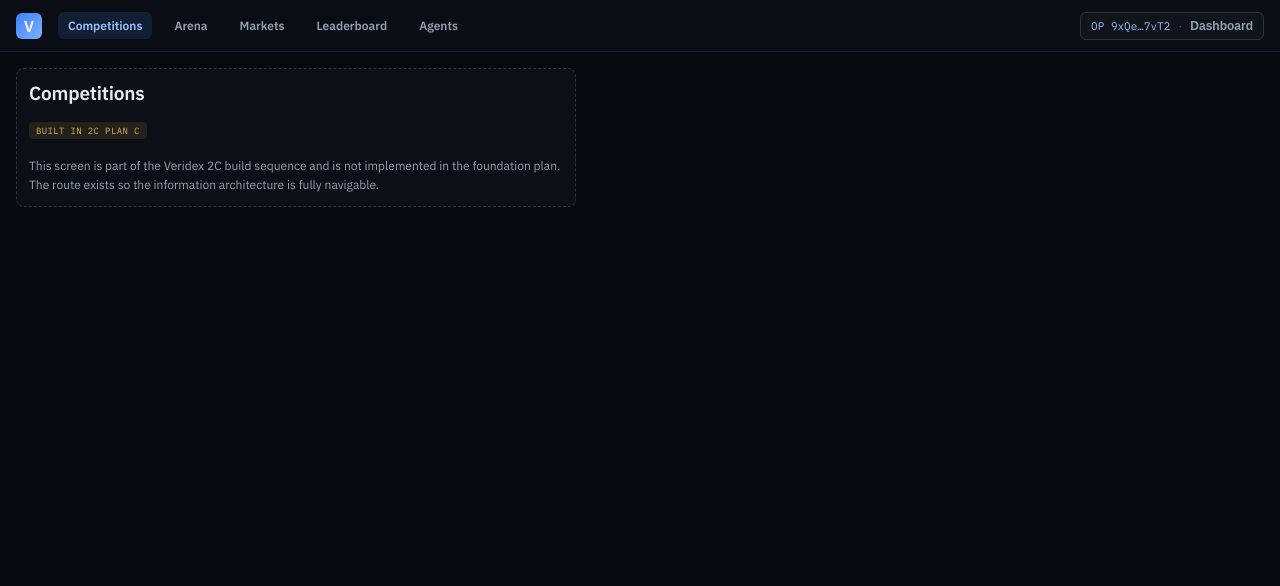
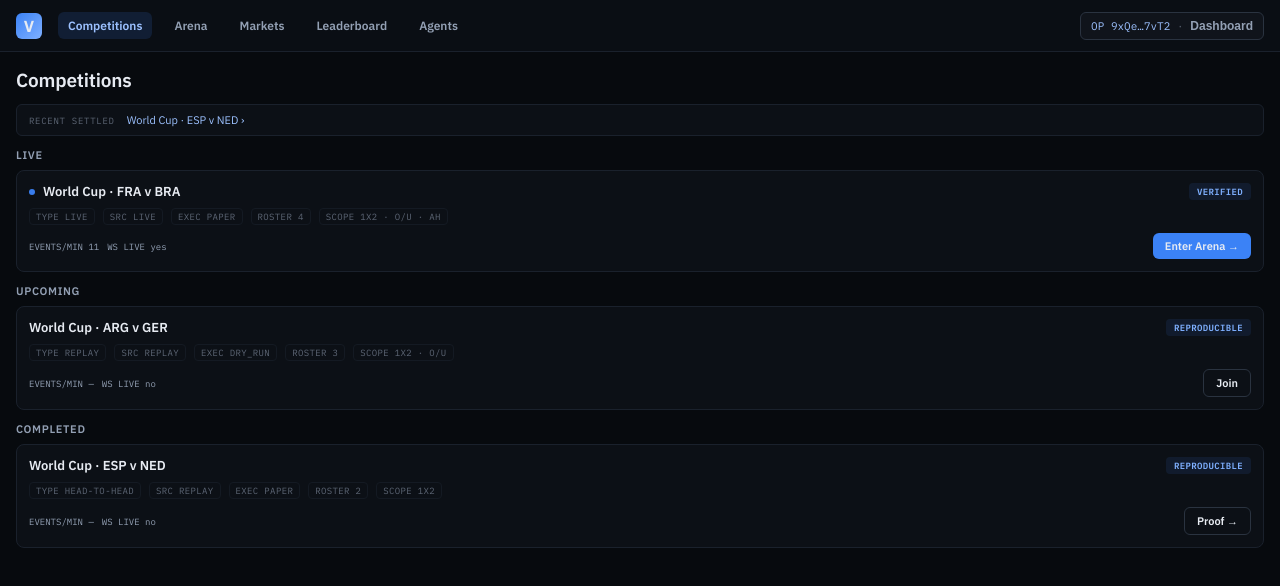
Before and after one commit to degencodebeast/veridex, a Next.js app in the folder apps/web/: page /competitions in a window 1280 px wide. Shown: the top 586 px of the page. Built offline with nearby package versions, Linux system fonts and the light colour scheme.

Commit message:
feat(web): Competitions Directory (REQ-014) — lifecycle groups, liveness tiles, settled→Proof

```diff
--- a/apps/web/app/competitions/page.tsx
+++ b/apps/web/app/competitions/page.tsx
@@ -1,4 +1,5 @@
-import { ScreenStub } from '@/components/layout/ScreenStub';
+import { CompetitionsScreen } from '@/components/screens/CompetitionsScreen';
+
 export default function CompetitionsPage() {
-  return <ScreenStub label="Competitions" plan="2C Plan C" />;
+  return <CompetitionsScreen />;
 }
--- /dev/null
+++ b/apps/web/components/screens/CompetitionsScreen.module.css
@@ -0,0 +1,19 @@
+.screen { display: flex; flex-direction: column; gap: var(--space-3); }
+.title { margin: 0; font-size: 19px; font-weight: 600; letter-spacing: -0.01em; }
+.recent { display: flex; align-items: center; gap: var(--space-3); flex-wrap: wrap; padding: var(--space-2) var(--pad-panel); border: 1px solid var(--border); border-radius: var(--radius-control); background: var(--panel); }
+.recentLabel { font-family: var(--font-mono), monospace; font-size: 9px; letter-spacing: 0.08em; color: var(--text-3); }
+.recentLink { color: var(--accent-hi); font-size: 11px; text-decoration: none; }
+.recentLink:hover { text-decoration: underline; }
+.group { display: flex; flex-direction: column; gap: var(--space-2); }
+.h2 { margin: 0; font-size: 11px; font-weight: 600; letter-spacing: 0.06em; text-transform: uppercase; color: var(--text-2); }
+.rows { display: flex; flex-direction: column; gap: var(--space-2); }
+.row { display: flex; flex-direction: column; gap: var(--space-2); padding: var(--pad-panel); border: 1px solid var(--border); border-radius: var(--radius-panel); background: var(--panel); }
+.rowHead { display: flex; align-items: center; gap: var(--space-2); }
+.compTitle { flex: 1; font-size: 13px; font-weight: 600; color: var(--text-1); }
+.pins { display: flex; flex-wrap: wrap; gap: var(--space-2); }
+.pin { font-family: var(--font-mono), monospace; font-size: 9px; text-transform: uppercase; letter-spacing: 0.04em; color: var(--text-3); border: 1px solid var(--border-soft); border-radius: var(--radius-badge); padding: 2px 6px; }
+.rowFoot { display: flex; align-items: center; justify-content: space-between; gap: var(--space-2); }
+.tiles { display: flex; gap: var(--space-2); }
+.tile { font-size: 9px; color: var(--text-2); }
+.cta { padding: 6px 12px; border-radius: var(--radius-control); background: var(--accent); color: var(--text-1); font-size: 11px; font-weight: 600; text-decoration: none; }
+.ctaSecondary { padding: 6px 12px; border-radius: var(--radius-control); border: 1px solid var(--border-strong); color: var(--text-1); font-size: 11px; font-weight: 600; text-decoration: none; }
--- /dev/null
+++ b/apps/web/components/screens/CompetitionsScreen.tsx
@@ -0,0 +1,73 @@
+'use client';
+import Link from 'next/link';
+import { Badge } from '@/components/ui/Badge';
+import { LiveDot } from '@/components/ui/LiveDot';
+import { COMPETITIONS } from '@/lib/fixtures/catalog';
+import type { CompetitionSummary, CompetitionType } from '@/lib/catalog';
+import styles from './CompetitionsScreen.module.css';
+
+const TYPE_LABEL: Record<CompetitionType, string> = {
+  live_arena: 'Live', replay_arena: 'Replay', head_to_head: 'Head-to-Head', prize_vault_challenge: 'Prize-Vault',
+};
+
+function CtaFor({ c }: { c: CompetitionSummary }) {
+  if (c.lifecycle === 'live') return <Link href={`/arena/${c.competition_id}`} className={styles.cta}>Enter Arena →</Link>;
+  if (c.lifecycle === 'upcoming') return <Link href="/competitions/create" className={styles.ctaSecondary}>Join</Link>;
+  return <Link href={`/proof/${c.settled_run_id}`} className={styles.ctaSecondary}>Proof →</Link>;
+}
+
+function Group({ title, comps }: { title: string; comps: CompetitionSummary[] }) {
+  if (comps.length === 0) return null;
+  return (
+    <section className={styles.group}>
+      <h2 className={styles.h2}>{title}</h2>
+      <div className={styles.rows}>
+        {comps.map((c) => (
+          <div key={c.competition_id} className={styles.row} data-testid={`comp-${c.competition_id}`}>
+            <div className={styles.rowHead}>
+              {c.lifecycle === 'live' && <LiveDot size={6} />}
+              <span className={styles.compTitle}>{c.title}</span>
+              <Badge variant={c.proof_mode} />
+            </div>
+            <div className={styles.pins}>
+              <span className={styles.pin}>TYPE {TYPE_LABEL[c.competition_type]}</span>
+              <span className={styles.pin}>SRC {c.source_mode}</span>
+              <span className={styles.pin}>EXEC {c.execution_mode}</span>
+              <span className={styles.pin}>ROSTER {c.roster_size}</span>
+              <span className={styles.pin}>SCOPE {c.market_scope}</span>
+            </div>
+            <div className={styles.rowFoot}>
+              <span className={styles.tiles}>
+                <span className={`${styles.tile} mono`}>EVENTS/MIN {c.events_per_min ?? '—'}</span>
+                <span className={`${styles.tile} mono`}>WS LIVE {c.ws_live ? 'yes' : 'no'}</span>
+              </span>
+              <CtaFor c={c} />
+            </div>
+          </div>
+        ))}
+      </div>
+    </section>
+  );
+}
+
+export function CompetitionsScreen({ comps = COMPETITIONS }: { comps?: CompetitionSummary[] }) {
+  const live = comps.filter((c) => c.lifecycle === 'live');
+  const upcoming = comps.filter((c) => c.lifecycle === 'upcoming');
+  const settled = comps.filter((c) => c.lifecycle === 'settled');
+  return (
+    <section className={styles.screen} aria-label="Competitions">
+      <h1 className={styles.title}>Competitions</h1>
+      <div className={styles.recent} data-testid="recent-settled">
+        <span className={styles.recentLabel}>RECENT SETTLED</span>
+        {settled.map((c) => (
+          <Link key={c.competition_id} href={`/proof/${c.settled_run_id}`} className={styles.recentLink}>
+            {c.title} ›
+          </Link>
+        ))}
+      </div>
+      <Group title="Live" comps={live} />
+      <Group title="Upcoming" comps={upcoming} />
+      <Group title="Completed" comps={settled} />
+    </section>
+  );
+}
```
Also changed, not shown: 1 other file (tests, documents, lock files or other folders).
